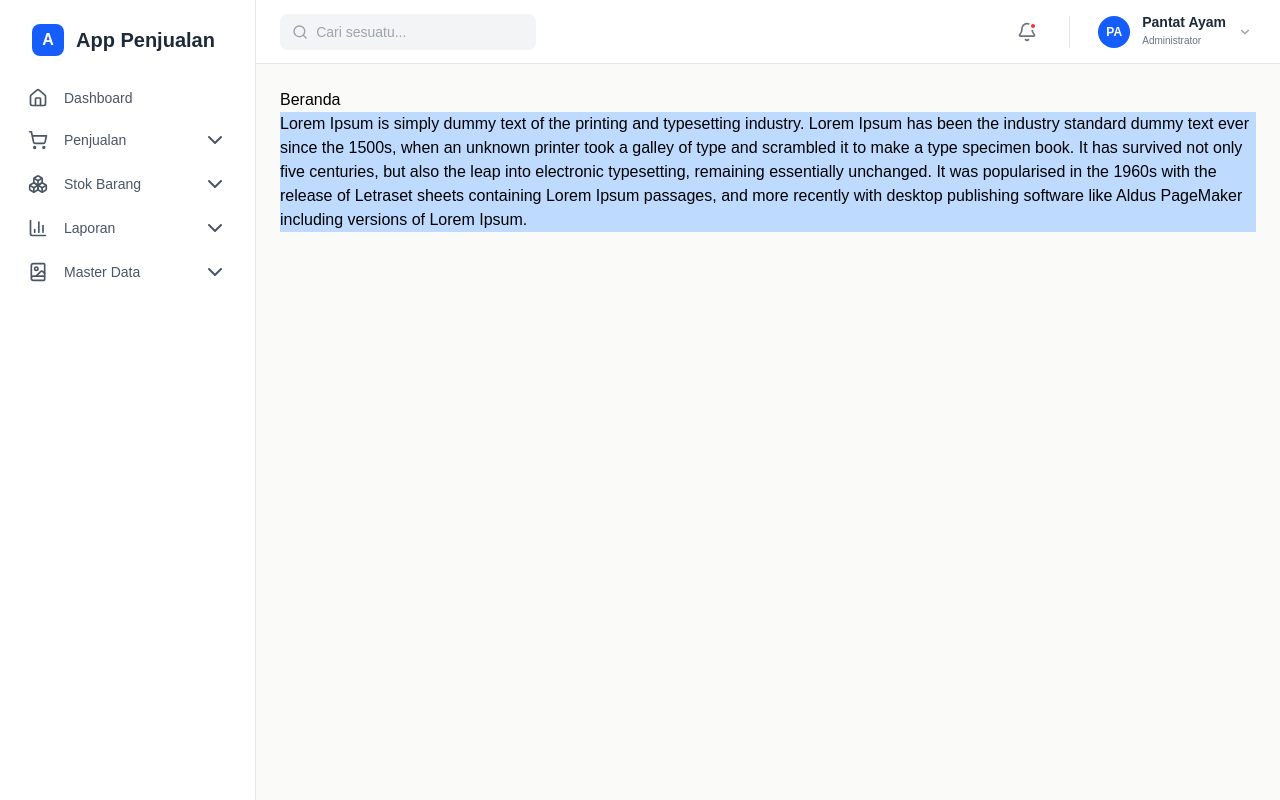
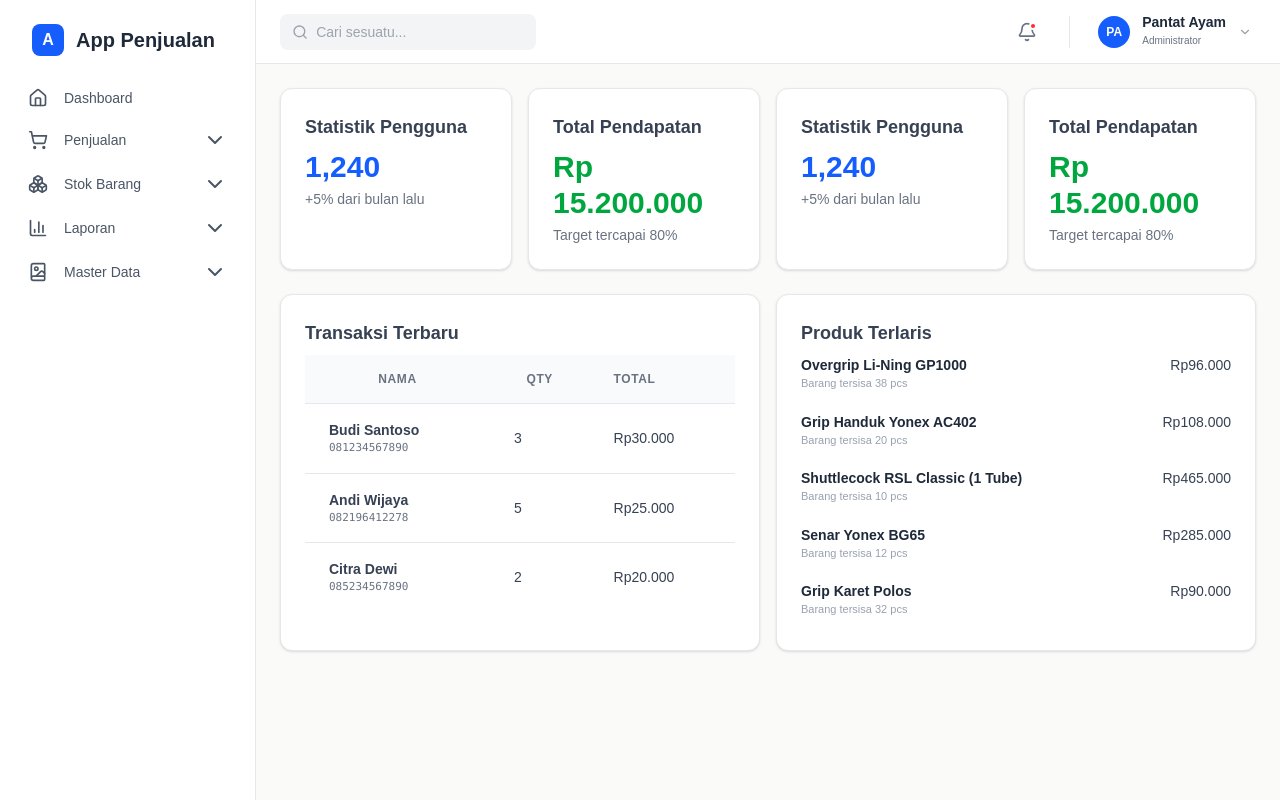
Before and after one commit to yat-to/app-penjualan, a Next.js app in the folder client/: page /dashboard in a window 1280 px wide. Built offline with nearby package versions, Linux system fonts and the light colour scheme.

Commit message:
dashboard

```diff
--- a/client/src/app/(main)/dashboard/page.js
+++ b/client/src/app/(main)/dashboard/page.js
@@ -1,16 +1,152 @@
 import React from 'react'
 
-function page() {
+const transaksi = [
+    {
+        id: 1,
+        tanggal: "2026-02-28",
+        nama_pelanggan: "Budi Santoso",
+        hp_pelanggan: "081234567890",
+        qty: "3",
+        total: 30000
+    },
+    {
+        id: 2,
+        tanggal: "2026-02-28",
+        nama_pelanggan: "Andi Wijaya",
+        hp_pelanggan: "082196412278",
+        qty: "5",
+        total: 25000
+    },
+    {
+        id: 3,
+        tanggal: "2026-02-28",
+        nama_pelanggan: "Citra Dewi",
+        hp_pelanggan: "085234567890",
+        qty: "2",
+        total: 20000
+    }
+];
+
+export const produkTerlarisDummy = [
+    {
+        id: 1,
+        nama_barang: "Overgrip Li-Ning GP1000",
+        stok_tersedia: 38,
+        total_belanja: 96000   // 12 pcs x 8.000
+    },
+    {
+        id: 2,
+        nama_barang: "Grip Handuk Yonex AC402",
+        stok_tersedia: 20,
+        total_belanja: 108000  // 6 pcs x 18.000
+    },
+    {
+        id: 3,
+        nama_barang: "Shuttlecock RSL Classic (1 Tube)",
+        stok_tersedia: 10,
+        total_belanja: 465000  // 3 tube x 155.000
+    },
+    {
+        id: 4,
+        nama_barang: "Senar Yonex BG65",
+        stok_tersedia: 12,
+        total_belanja: 285000  // 3 pcs x 95.000
+    },
+    {
+        id: 5,
+        nama_barang: "Grip Karet Polos",
+        stok_tersedia: 32,
+        total_belanja: 90000   // 15 pcs x 6.000
+    }
+];
+
+export default function Page() {
     return (
         <div>
-            Beranda
-            <div className='bg-blue-200'>
-                <span>
-                    Lorem Ipsum is simply dummy text of the printing and typesetting industry. Lorem Ipsum has been the industry standard dummy text ever since the 1500s, when an unknown printer took a galley of type and scrambled it to make a type specimen book. It has survived not only five centuries, but also the leap into electronic typesetting, remaining essentially unchanged. It was popularised in the 1960s with the release of Letraset sheets containing Lorem Ipsum passages, and more recently with desktop publishing software like Aldus PageMaker including versions of Lorem Ipsum.
-                </span>
+            <div className="grid grid-cols-1 md:grid-cols-4 gap-4">
+                <div className="p-6 bg-white border border-gray-200 rounded-xl shadow-sm">
+                    <h3 className="text-lg font-semibold text-gray-700">Statistik Pengguna</h3>
+                    <p className="text-3xl font-bold text-blue-600 mt-2">1,240</p>
+                    <p className="text-sm text-gray-500 mt-1">+5% dari bulan lalu</p>
+                </div>
+                <div className="p-6 bg-white border border-gray-200 rounded-xl shadow-sm">
+                    <h3 className="text-lg font-semibold text-gray-700">Total Pendapatan</h3>
+                    <p className="text-3xl font-bold text-green-600 mt-2">Rp 15.200.000</p>
+                    <p className="text-sm text-gray-500 mt-1">Target tercapai 80%</p>
+                </div>
+                <div className="p-6 bg-white border border-gray-200 rounded-xl shadow-sm">
+                    <h3 className="text-lg font-semibold text-gray-700">Statistik Pengguna</h3>
+                    <p className="text-3xl font-bold text-blue-600 mt-2">1,240</p>
+                    <p className="text-sm text-gray-500 mt-1">+5% dari bulan lalu</p>
+                </div>
+                <div className="p-6 bg-white border border-gray-200 rounded-xl shadow-sm">
+                    <h3 className="text-lg font-semibold text-gray-700">Total Pendapatan</h3>
+                    <p className="text-3xl font-bold text-green-600 mt-2">Rp 15.200.000</p>
+                    <p className="text-sm text-gray-500 mt-1">Target tercapai 80%</p>
+                </div>
+            </div>
+
+            <div className="grid grid-cols-1 md:grid-cols-2 gap-4 mt-6">
+                <div className="p-6 bg-white border border-gray-200 rounded-xl shadow-sm">
+                    <h3 className="text-lg font-semibold text-gray-700">Transaksi Terbaru</h3>
+                    <div className="overflow-x-auto mt-2">
+                        <table className="w-full text-left border-collapse">
+                            <thead className="bg-gray-50 border-b border-gray-200">
+                                <tr>
+                                    <th className="px-6 py-4 text-xs font-bold text-gray-500 uppercase tracking-wider text-center">NAMA</th>
+                                    <th className="px-6 py-4 text-xs font-bold text-gray-500 uppercase tracking-wider text-center">QTY</th>
+                                    <th className="px-6 py-4 text-xs font-bold text-gray-500 uppercase tracking-wider">TOTAL</th>
+                                </tr>
+                            </thead>
+                            <tbody className="divide-y divide-gray-200">
+                                {transaksi.map((data) => (
+                                    <tr key={data.id} className="hover:bg-blue-50/30 transition-colors group">
+                                        <td className="px-6 py-4">
+                                            <div className="flex flex-col">
+                                                <span className="text-sm font-bold text-gray-700">{data.nama_pelanggan}</span>
+                                                <span className="text-[11px] font-mono text-gray-500">{data.hp_pelanggan}</span>
+                                            </div>
+                                        </td>
+                                        <td className="px-6 py-4">
+                                            <span className="text-sm text-gray-700">{data.qty}</span>
+                                        </td>
+                                        <td className="px-6 py-4">
+                                            <span className="text-sm text-gray-700">Rp{data.total.toLocaleString('id-ID')}</span>
+                                        </td>
+                                    </tr>
+                                ))}
+                            </tbody>
+                        </table>
+                    </div>
+                </div>
+                <div className="p-6 bg-white border border-gray-200 rounded-xl shadow-sm">
+                    <h3 className="text-lg font-semibold text-gray-700">Produk Terlaris</h3>
+
+                    <div className="space-y-5 mt-2">
+                        {produkTerlarisDummy.map((data, index) => (
+                            <div key={data.id} className="group">
+                                <div className="flex justify-between items-start mb-2">
+                                    <div className="flex gap-3">
+                                        <div>
+                                            <p className="text-sm font-bold text-gray-800">
+                                                {data.nama_barang}
+                                            </p>
+                                            <p className="text-[11px] text-gray-400 font-medium">
+                                                Barang tersisa {data.stok_tersedia} pcs
+                                            </p>
+                                        </div>
+                                    </div>
+                                    <div className="text-right">
+                                        <p className="text-sm text-gray-700">
+                                            Rp{data.total_belanja.toLocaleString('id-ID')}
+                                        </p>
+                                    </div>
+                                </div>
+                            </div>
+                        ))}
+                    </div>
+                </div>
             </div>
         </div>
     )
 }
-
-export default page
```
